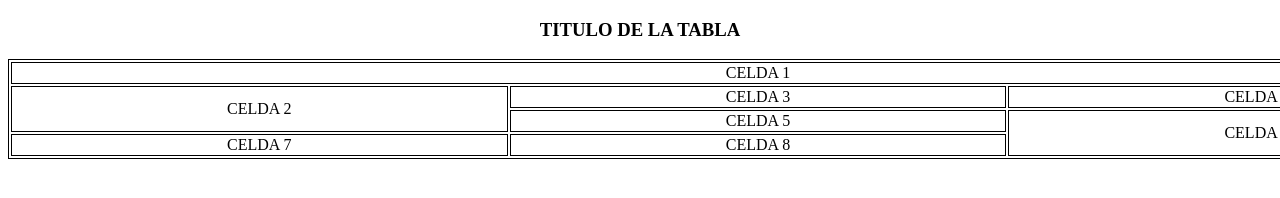
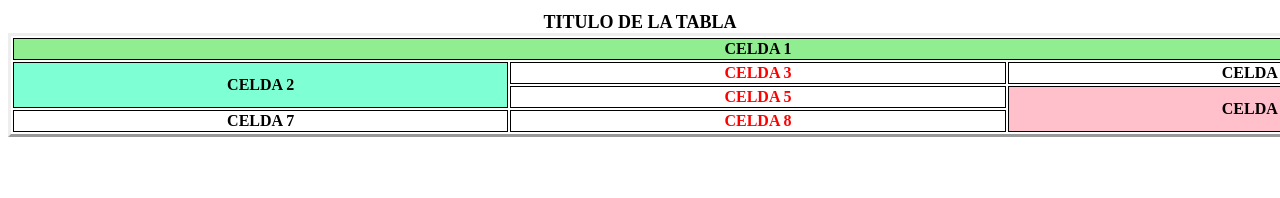
Before and after one commit to DavidValero17/dvc-geekshubs-fsd-val-css3-ejercicios-18-01-2023, a plain HTML site: page reto 13/celdas.html in a window 1280 px wide. Shown: the top 198 px of the page. Drawn offline with Linux system fonts and the light colour scheme.

```diff
--- a/css/reto13.css
+++ b/css/reto13.css
@@ -1,12 +1,42 @@
 table {
     border: solid black 1px;
     width: 1500px;
+    border: outset;
 }
 
-td {
+th {
     border: solid black 1px;
 }
 
 body {
     text-align: center;
 }
+
+.celda1 {
+    background-color:lightgreen;
+}
+
+.celda3 {
+    color: red;
+}
+
+.celda5 {
+    color: red;
+}
+
+.celda8 {
+    color: red;
+}
+
+.celda2 {
+    background-color: aquamarine;
+}
+
+.celda6 {
+    background-color: pink;
+}
+
+h1 {
+    font-size: large;
+    margin-bottom: 0;
+}
--- a/reto 13/celdas.html
+++ b/reto 13/celdas.html
@@ -9,29 +9,29 @@
 </head>
 <body>
 
-    <h3>TITULO DE LA TABLA</h3>
+    <h1>TITULO DE LA TABLA</h1>
 
         <table>
             <tr>
-                <td colspan="3">CELDA 1</td>
+                <th class="celda1" colspan="3">CELDA 1</th>
 
             </tr>
 
             <tr>
-                <td rowspan="2">CELDA 2</td>
-                <td>CELDA 3</td>
-                <td>CELDA 4</td>
+                <th class="celda2" rowspan="2">CELDA 2</th>
+                <th class="celda3">CELDA 3</th>
+                <th>CELDA 4</th>
             </tr>
 
             <tr>
-                <td>CELDA 5</td>
-                <td rowspan="2">CELDA 6</td>
+                <th class="celda5">CELDA 5</th>
+                <th class="celda6" rowspan="2">CELDA 6</th>
 
             </tr>
 
             <tr>
-                <td>CELDA 7</td>
-                <td>CELDA 8</td>
+                <th>CELDA 7</th>
+                <th class="celda8">CELDA 8</th>
 
             </tr>
 
```
Also changed, not shown: css/style.css (+8 -0 lines), deportes/instalaciones.html (+2 -2 lines).
